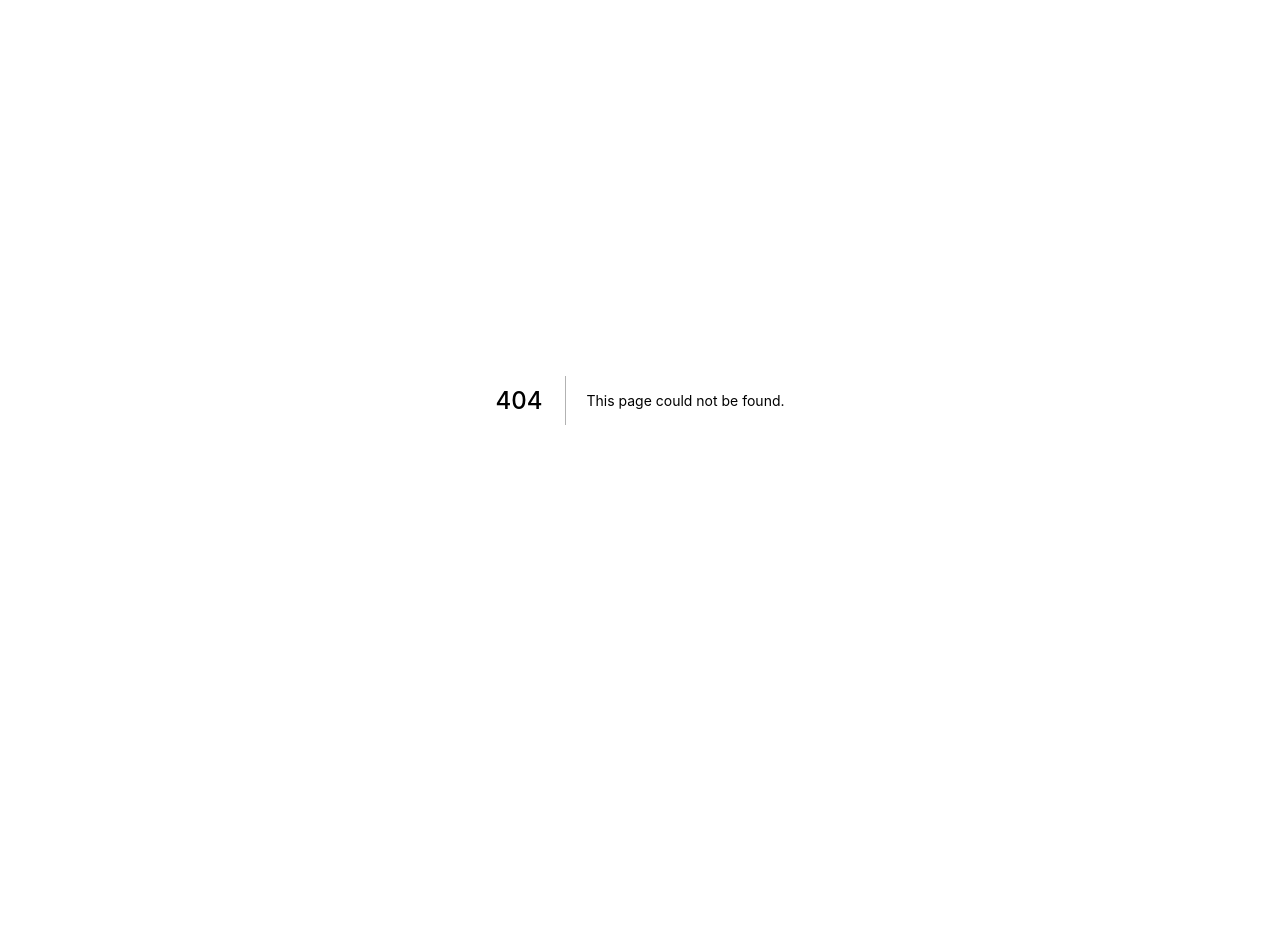
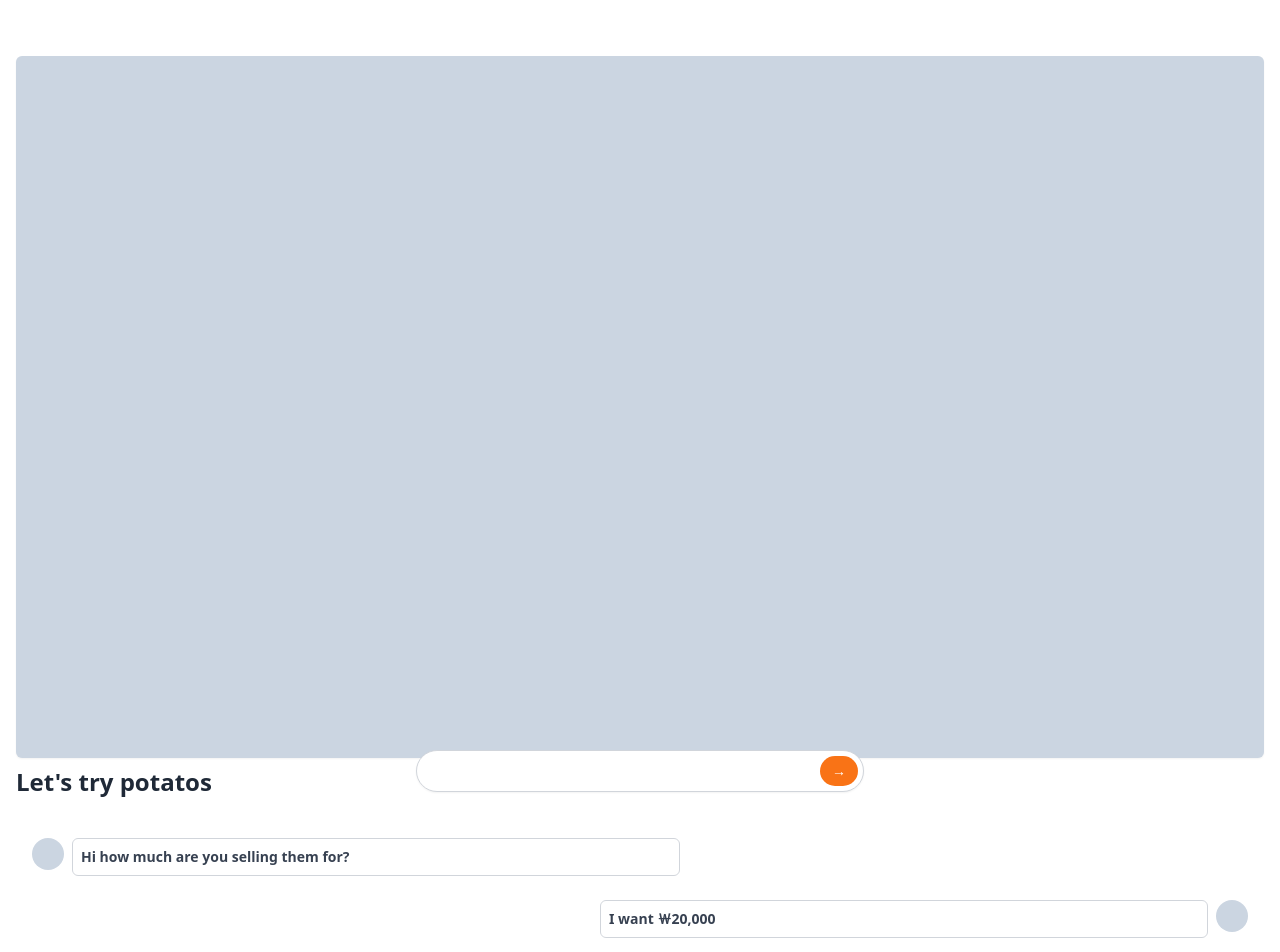
Before and after one commit to kkwondev/carrot-market, a Next.js app: page /streams/1 in a window 1280 px wide. Before the commit this address had no page. Shown: the top 952 px of the page. Before the commit the page ends 800 px from the top, so only its background shows below. Built offline with nearby package versions, Linux system fonts and the light colour scheme.

Commit message:
#5.14 Stream

```diff
--- /dev/null
+++ b/pages/streams/[id].tsx
@@ -0,0 +1,47 @@
+import { NextPage } from "next";
+
+const StreamDetail: NextPage = () => {
+  return (
+    <div className="py-10 px-4 space-y-4">
+      <div className="pt-4">
+        <div className="w-full rounded-md shadow-sm bg-slate-300 aspect-video" />
+        <h3 className=" text-gray-800 font-semibold text-2xl mt-2">
+          Let's try potatos
+        </h3>
+        <div className="py-10 pb-16 h-[50vh] overflow-y-scroll px-4 space-y-6">
+          {[...Array(5)].map((_, i) => (
+            <>
+              <div className="flex items-start space-x-2">
+                <div className="w-8 h-8 rounded-full bg-slate-300" />
+                <div className="w-1/2 text-sm text-gray-700 font-bold p-2 border border-gray-300 border-md rounded-md">
+                  <p>Hi how much are you selling them for?</p>
+                </div>
+              </div>
+              <div className="flex flex-row-reverse items-start space-x-2 space-x-reverse">
+                <div className="w-8 h-8 rounded-full bg-slate-300" />
+                <div className="w-1/2 text-sm text-gray-700 font-bold p-2 border border-gray-300 border-md rounded-md">
+                  <p>I want ￦20,000</p>
+                </div>
+              </div>
+            </>
+          ))}
+        </div>
+      </div>
+      <div className="fixed w-full mx-auto max-w-md bottom-2 right-0 inset-x-0">
+        <div className="flex ite ms-center relative">
+          <input
+            type="text"
+            className="shadow-sm rounded-full w-full border-gray-300 focus:ring-orange-300 focus:outline-none focus:border-orange-500"
+          />
+          <div className="absolute inset-y-0 flex py-1.5 pr-1.5 right-0">
+            <span className="flex items-center bg-orange-500 rounded-full px-3 text-sm text-white hover:bg-orange-600 cursor-pointer focus:ring-2 focus:ring-offset-2 focus:ring-orange-500">
+              &rarr;
+            </span>
+          </div>
+        </div>
+      </div>
+    </div>
+  );
+};
+
+export default StreamDetail;
--- a/pages/live.tsx
+++ b/pages/streams/index.tsx
@@ -1,6 +1,6 @@
 import { NextPage } from "next";
 
-const Live: NextPage = () => {
+const Stream: NextPage = () => {
   return (
     <div className="py-10 px-4 divide-y-2 space-y-4">
       {[...Array(10)].map((_, i) => (
@@ -29,4 +29,4 @@ const Live: NextPage = () => {
   );
 };
 
-export default Live;
+export default Stream;
```
